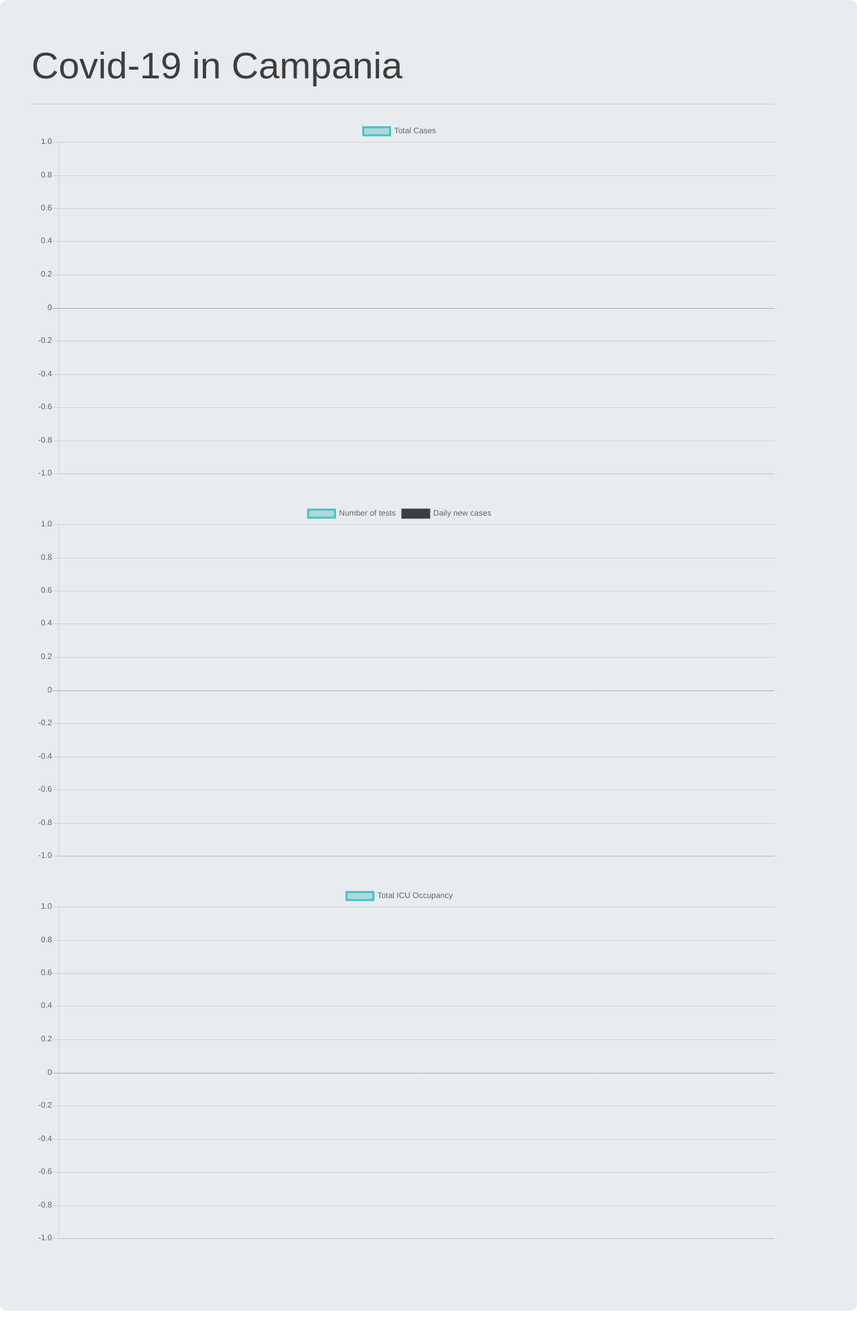
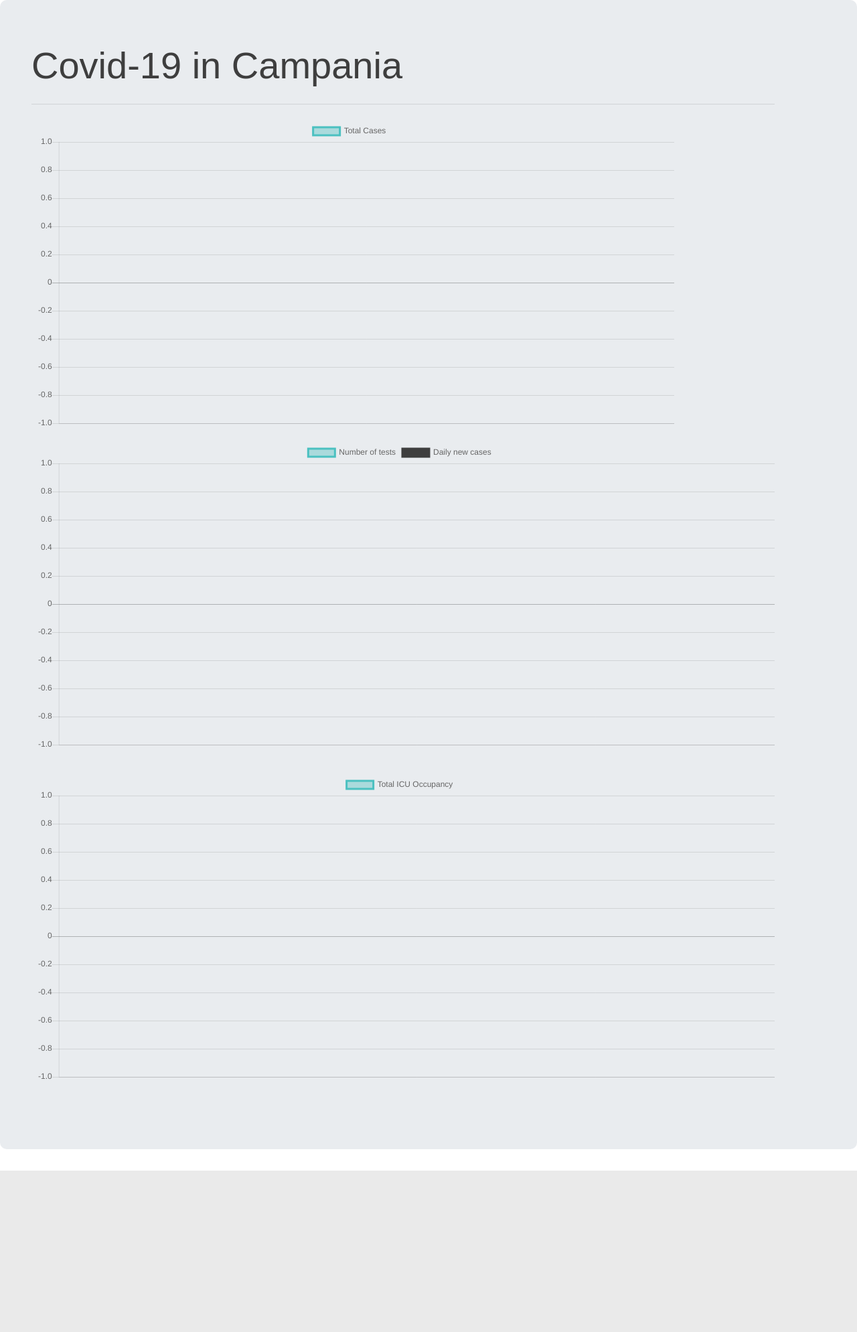
Before and after one commit to pierobartolo/piero_website, a Flask app: template templates/covid.html in a window 1280 px wide. Shown: the part 56-2045 px from the top of the page at 67% size. After the commit the page ends 1804 px from the top, so only its background shows below. Run offline with Flask 2, Linux system fonts and the light colour scheme; the template is opened without the code that fills it, so the values that code supplies are empty; some libraries are stand-ins or nearby versions.

Commit message:
external CS

```diff
--- a/templates/covid.html
+++ b/templates/covid.html
@@ -13,13 +13,13 @@
         <h1 class="display-4">Covid-19 in Campania</h1>
         <hr class="my-4">
         <div class="table-responsive">
-            <canvas class="table" style=""id="Total"></canvas>
+            <canvas style="height:480px;" id="Total"></canvas>
         </div>
         <div class="table-responsive">
-            <canvas id="Tests"  class="table"></canvas>
+            <canvas id="Tests" style="height:480px;"  class="table"></canvas>
         </div>
         <div class="table-responsive">
-            <canvas id="ICU"  class="table"></canvas>
+            <canvas id="ICU"  style="height:480px;" class="table"></canvas>
         </div>
     </div>
 </div>
@@ -30,7 +30,7 @@
 
     // Global parameters:
 // do not resize the chart canvas when its container does (keep at 600x400px)
-Chart.defaults.global.responsive = true;
+Chart.defaults.global.responsive = false;
 
 // define the chart data
 var chartData = {
```
